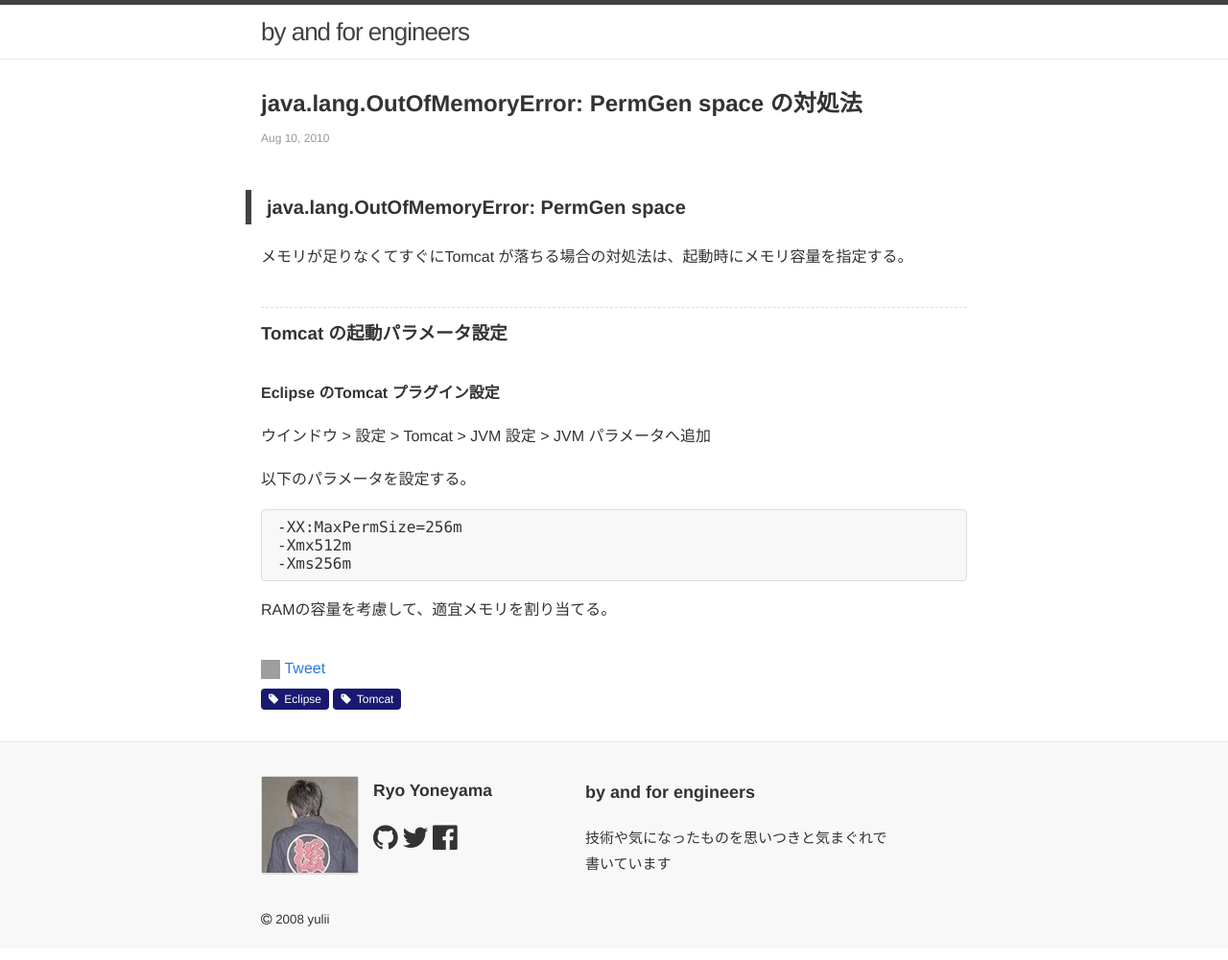
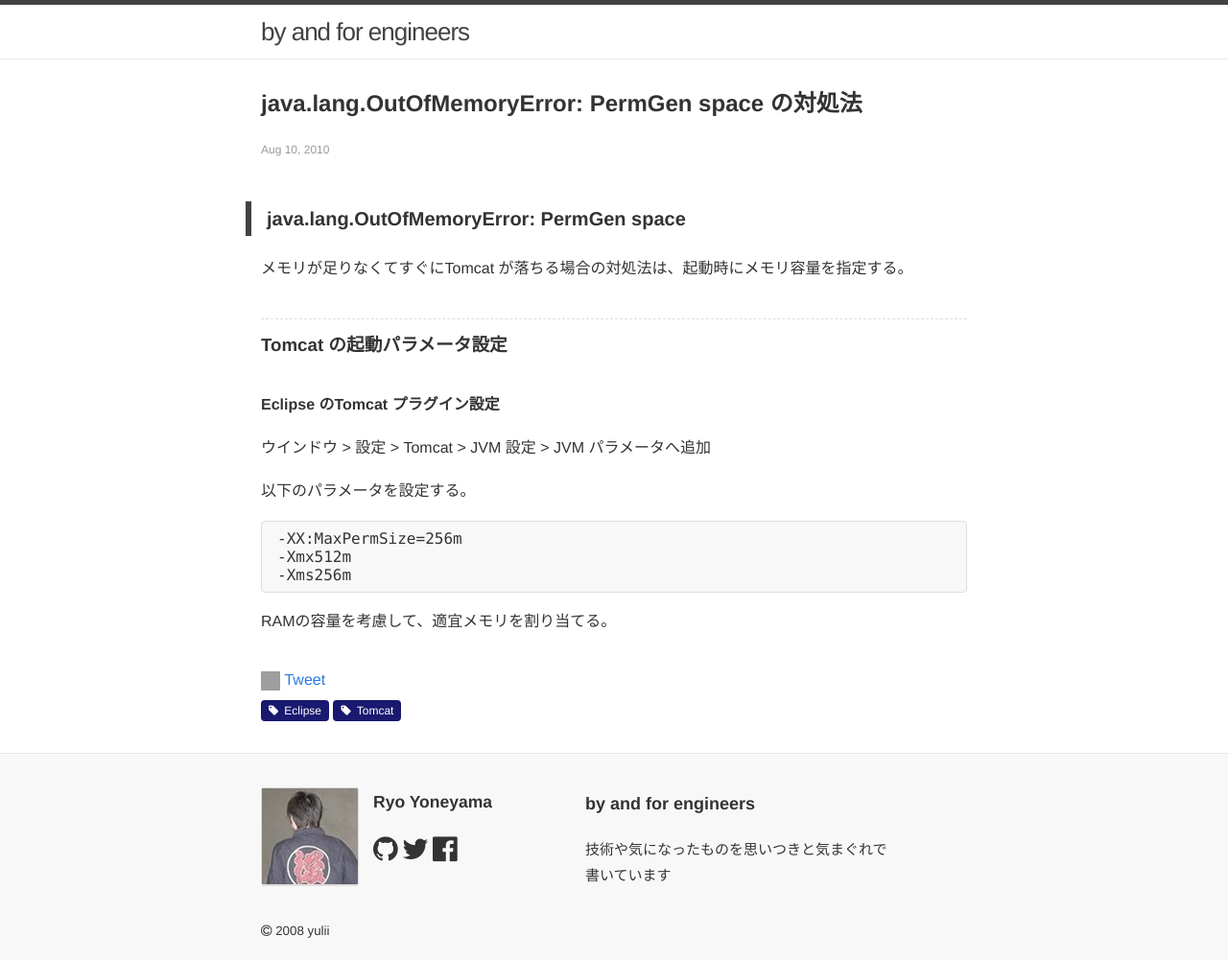
Before and after one commit to yulii/yulii.github.io, a Jekyll site: the page built from _posts/2010/2010-08-10-out-of-memory-in-eclipse.md, in a window 1280 px wide. Shown: the whole page at 96% size. Built offline with Jekyll 4.4.1, drawn with Linux system fonts in a browser that asks for light colours; nearby versions of some CDN libraries; Markdown is read by kramdown in place of the engine named in the settings; comment, search, counter and statistics services are not loaded; grey boxes are pictures that could not be loaded.

Commit message:
fixed style

```diff
--- a/_sass/_layout.scss
+++ b/_sass/_layout.scss
@@ -5,9 +5,6 @@
 }
 .content {
   margin-bottom: $spacing-unit;
-}
-.content--title {
-  margin-bottom: 0;
 }
 
 /**
```
